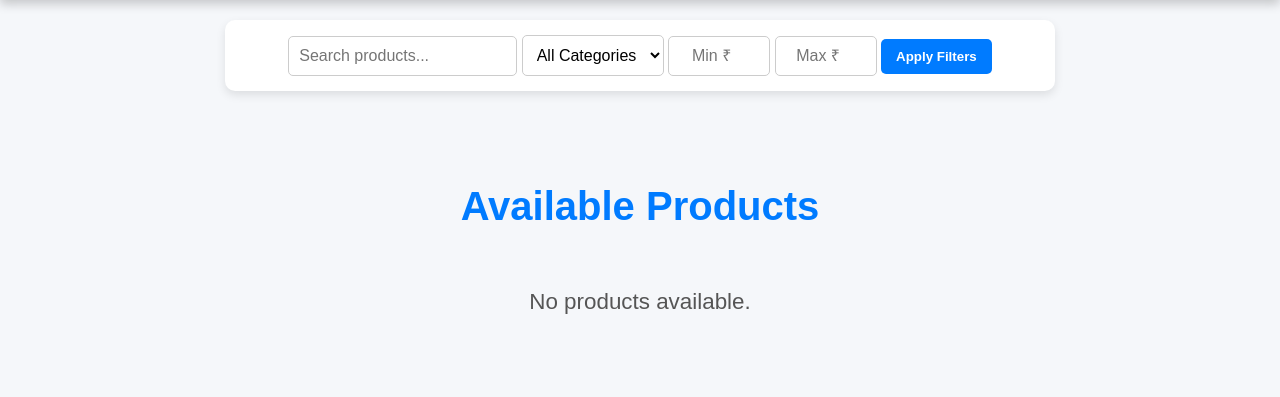
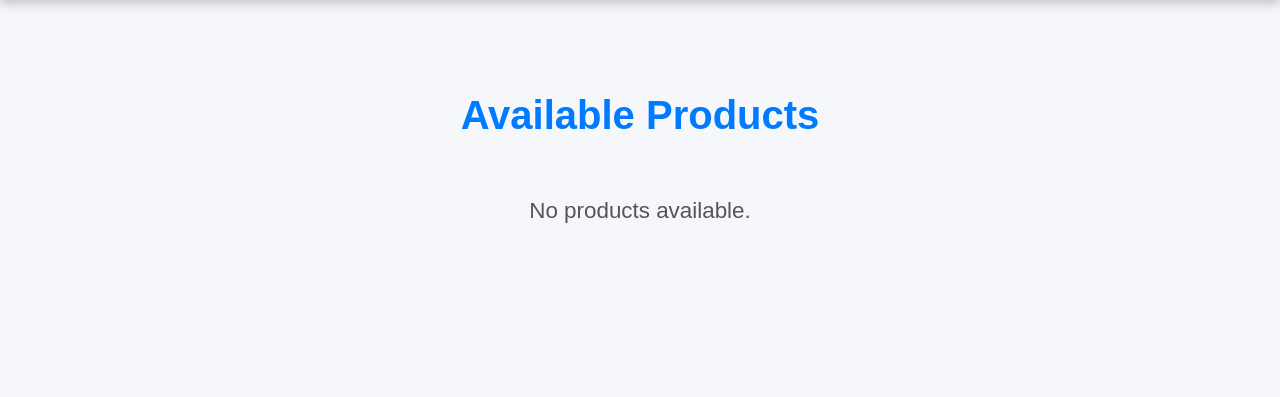
Before and after one commit to Tusharjungli/auto_store, a Django app: page /products/ in a window 1280 px wide. Shown: the part 72-469 px from the top of the page. Run offline with Django 4.2, Linux system fonts and the light colour scheme; data that the repository does not hold is empty.

Commit message:
imprve products/views.py

```diff
--- a/products/templates/products/product_list.html
+++ b/products/templates/products/product_list.html
@@ -15,29 +15,6 @@
         <a href="{% url 'product_list' %}" class="active">Shop</a>
         <a href="{% url 'cart_view' %}">Cart</a>
     </nav>
-
-    <!-- ✅ Search & Filter Form -->
-    <div class="filter-container">
-        <form method="GET" action="{% url 'product_list' %}">
-            <!-- ✅ Search by Name -->
-            <input type="text" name="q" placeholder="Search products..." value="{{ search_query }}">
-
-            <!-- ✅ Filter by Category -->
-            <select name="category">
-                <option value="">All Categories</option>
-                <option value="electronics" {% if category_filter == "electronics" %}selected{% endif %}>Electronics</option>
-                <option value="clothing" {% if category_filter == "clothing" %}selected{% endif %}>Clothing</option>
-                <option value="accessories" {% if category_filter == "accessories" %}selected{% endif %}>Accessories</option>
-            </select>
-
-            <!-- ✅ Filter by Price -->
-            <input type="number" name="min_price" placeholder="Min ₹" value="{{ min_price }}">
-            <input type="number" name="max_price" placeholder="Max ₹" value="{{ max_price }}">
-
-            <!-- ✅ Submit Button -->
-            <button type="submit">Apply Filters</button>
-        </form>
-    </div>
 
     <!-- ✅ Product List Section -->
     <div class="container">
--- a/products/views.py
+++ b/products/views.py
@@ -2,34 +2,34 @@ from django.shortcuts import render, get_object_or_404
 from .models import Product
 
 def product_list(request):
-    """ ✅ Displays a list of all available products with search & filter options """
+    """ ✅ Displays a list of products with search and filtering """
+    query = request.GET.get("q", "")  # ✅ Get search query
+    min_price = request.GET.get("min_price")
+    max_price = request.GET.get("max_price")
+    is_featured = request.GET.get("is_featured")
+
     products = Product.objects.all()
 
-    # ✅ Get search query
-    search_query = request.GET.get("q", "").strip()
-    if search_query:
-        products = products.filter(name__icontains=search_query)
+    # ✅ Apply search filter
+    if query:
+        products = products.filter(name__icontains=query)
 
-    # ✅ Get category filter
-    category_filter = request.GET.get("category", "")
-    if category_filter:
-        products = products.filter(category__iexact=category_filter)
+    # ✅ Apply price range filter
+    if min_price and min_price.isdigit():
+        products = products.filter(price__gte=float(min_price))
+    if max_price and max_price.isdigit():
+        products = products.filter(price__lte=float(max_price))
 
-    # ✅ Get price range filter
-    min_price = request.GET.get("min_price", "")
-    max_price = request.GET.get("max_price", "")
-
-    if min_price.isdigit():
-        products = products.filter(price__gte=int(min_price))
-    if max_price.isdigit():
-        products = products.filter(price__lte=int(max_price))
+    # ✅ Apply featured filter
+    if is_featured == "true":
+        products = products.filter(is_featured=True)
 
     return render(request, "products/product_list.html", {
         "products": products,
-        "search_query": search_query,
-        "category_filter": category_filter,
+        "query": query,
         "min_price": min_price,
         "max_price": max_price,
+        "is_featured": is_featured,
     })
 
 def product_detail(request, product_id):
--- a/static/css/product.css
+++ b/static/css/product.css
@@ -37,70 +37,10 @@ body {
     transform: scale(1.1);
 }
 
-/* ✅ Search & Filter Section */
-.filter-container {
-    background: white;
-    padding: 15px;
-    display: flex;
-    justify-content: center;
-    align-items: center;
-    gap: 15px;
-    border-radius: 10px;
-    box-shadow: 0px 4px 10px rgba(0, 0, 0, 0.1);
-    margin: 20px auto;
-    width: 90%;
-    max-width: 800px;
-}
-
-/* ✅ Filter Inputs */
-.filter-container input,
-.filter-container select {
-    padding: 10px;
-    font-size: 1em;
-    border: 1px solid #ccc;
-    border-radius: 5px;
-    outline: none;
-}
-
-/* ✅ Search Bar */
-.filter-container input[type="text"] {
-    flex: 1;
-    min-width: 200px;
-}
-
-/* ✅ Category Dropdown */
-.filter-container select {
-    background: white;
-    cursor: pointer;
-}
-
-/* ✅ Price Inputs */
-.filter-container input[type="number"] {
-    width: 80px;
-    text-align: center;
-}
-
-/* ✅ Submit Button */
-.filter-container button {
-    background: #007bff;
-    color: white;
-    padding: 10px 15px;
-    border: none;
-    border-radius: 5px;
-    font-weight: bold;
-    cursor: pointer;
-    transition: 0.3s;
-}
-
-.filter-container button:hover {
-    background: #0056b3;
-    transform: scale(1.05);
-}
-
 /* ✅ Product List Section */
 .container {
     text-align: center;
-    padding: 40px 5%;
+    padding: 60px 5%;
 }
 
 .section-title {
@@ -190,16 +130,3 @@ body {
     color: #555;
     margin-top: 20px;
 }
-
-/* ✅ Responsive Product Grid */
-@media screen and (max-width: 768px) {
-    .product-grid {
-        grid-template-columns: repeat(2, 1fr);
-    }
-}
-
-@media screen and (max-width: 480px) {
-    .product-grid {
-        grid-template-columns: 1fr;
-    }
-}
```
Also changed, not shown: auto_store/templates/subscription_success.html (added, +17 -0 lines), products/forms.py (added, +8 -0 lines), static/css/js/script.js (+6 -11 lines), static/css/style.css (+0 -28 lines), templates/base.html (added, +27 -0 lines), products/migrations/0002_subscriber.py (added).
